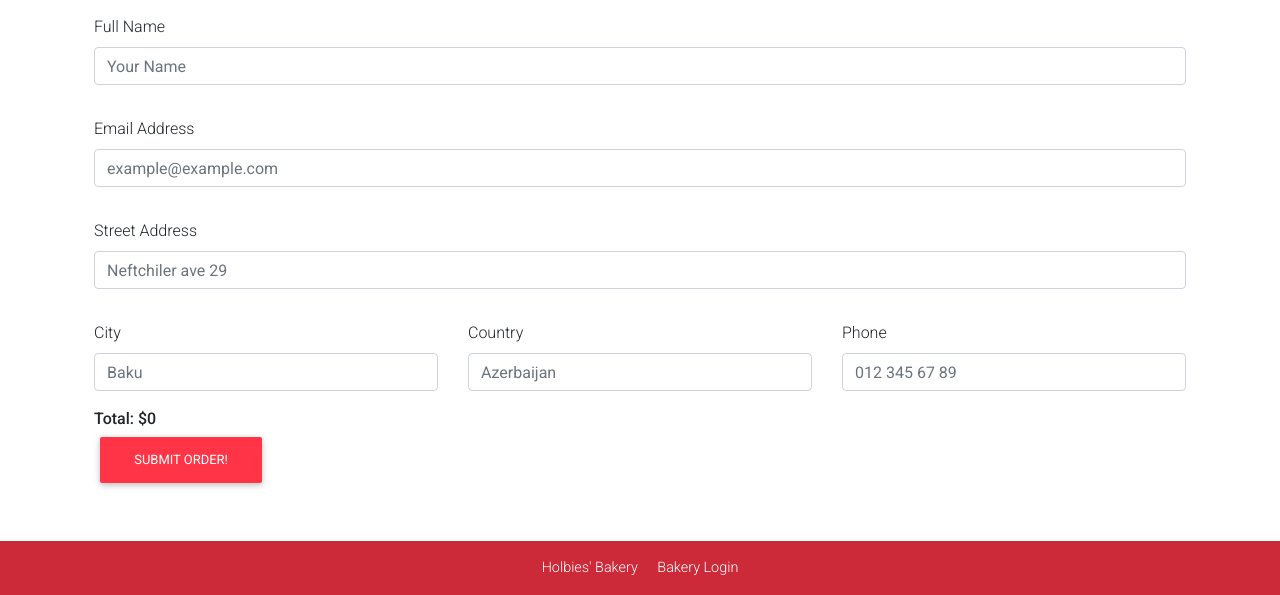
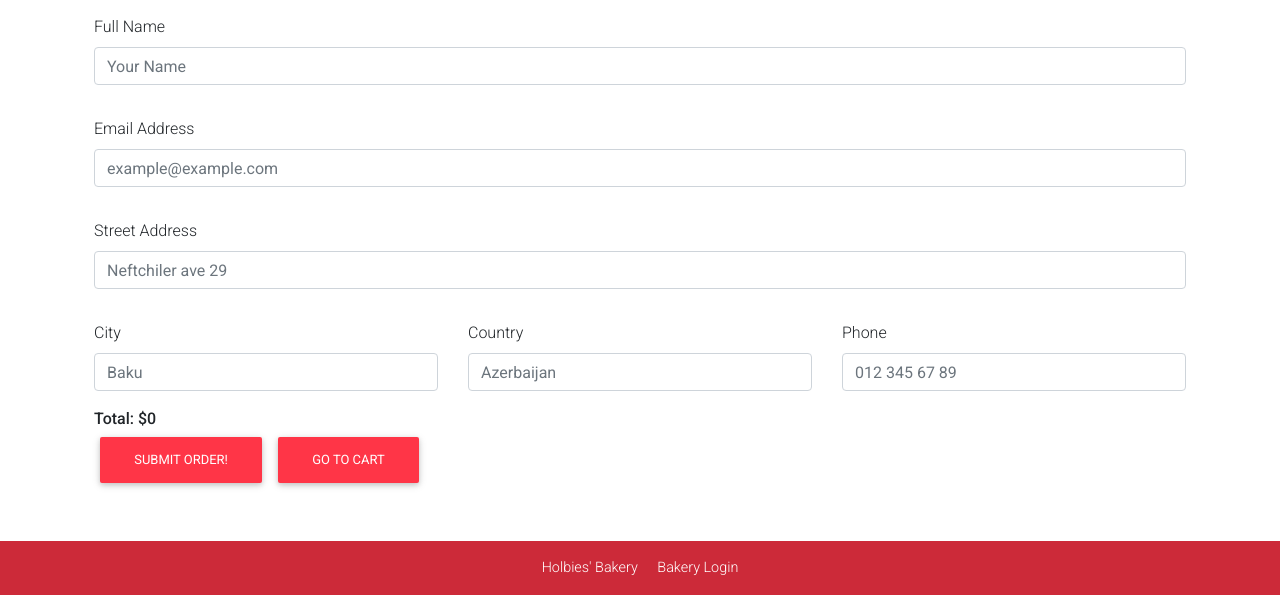
Before and after one commit to lunarinaa/holbertonschool-portfolio_project, a Django app: page /cart/checkout/ in a window 1280 px wide. Shown: the part 205-800 px from the top of the page. Run offline with Django 3.2, Linux system fonts and the light colour scheme; some libraries are stand-ins or nearby versions.

Commit message:
button added to checkout

```diff
--- a/holbies_bakery/customer/templates/customer/checkout.html
+++ b/holbies_bakery/customer/templates/customer/checkout.html
@@ -66,6 +66,9 @@
                 <button type="button" class="btn btn-danger" data-toggle="modal" data-target="#submitModal">
                   Submit Order!
                 </button>
+                <a href="{% url 'cart_summary' %}" class="btn btn-danger">Go to cart</a>
+
+
 
                 <!-- Modal -->
                 <div class="modal fade" id="submitModal" tabindex="-1" role="dialog" aria-labelledby="submitModalLabel" aria-hidden="true">
@@ -80,6 +83,7 @@
                       <div class="modal-footer">
                         <button type="button" class="btn btn-light" data-dismiss="modal">Go Back</button>
                         <button type="submit" class="btn btn-danger">Place Order!</button>
+
                       </div>
                     </div>
                   </div>
```
Also changed, not shown: holbies_bakery/db.sqlite3.
